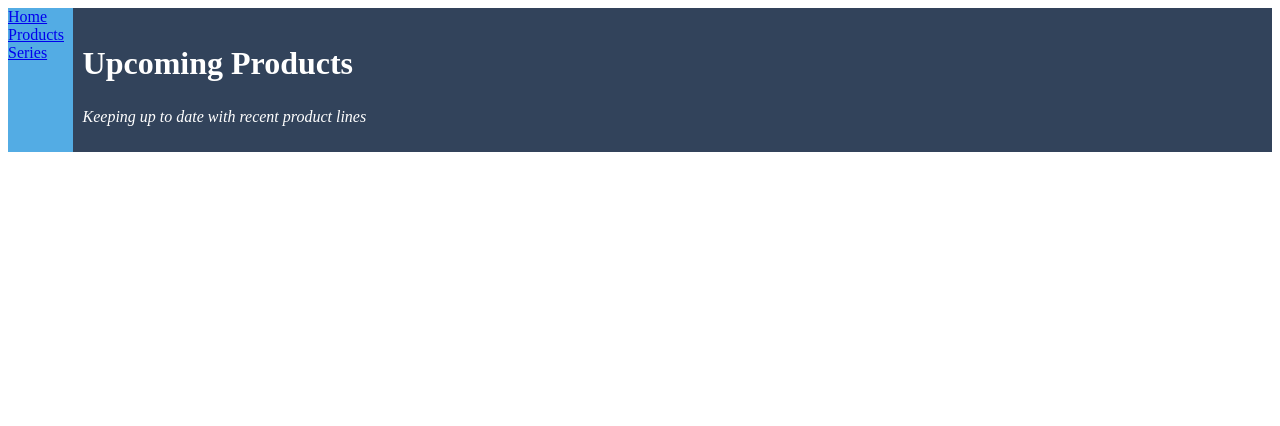
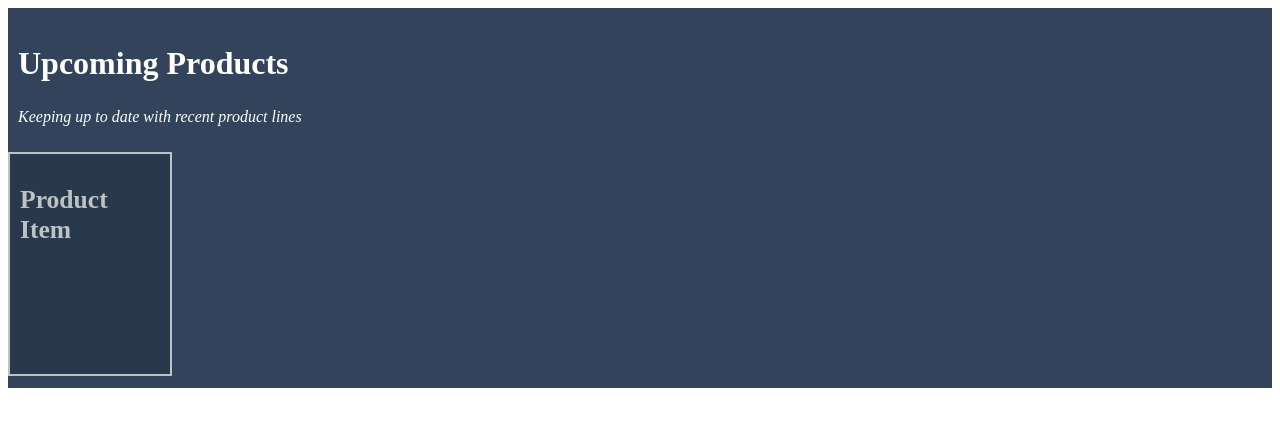
Before and after one commit to gregrossdev/angular-product-lines, an Angular app: page / in a window 1280 px wide. Shown: the top 426 px of the page. Built offline with nearby package versions, Linux system fonts and the light colour scheme.

Commit message:
using other components in a component

```diff
--- a/src/app/app.component.html
+++ b/src/app/app.component.html
@@ -1,4 +1,4 @@
-<nav>
+<!-- <nav>
   <a routerLink="/">
     Home
   </a>
@@ -8,12 +8,12 @@
   <a routerLink="/series">
     Series
   </a>
-</nav>
+</nav> -->
 
 <section>
   <header>
     <h1>Upcoming Products</h1>
     <p class="description">Keeping up to date with recent product lines</p>
   </header>
-  <router-outlet></router-outlet>
+  <app-product-item></app-product-item>
 </section>
--- /dev/null
+++ b/src/app/product-item.component.css
@@ -0,0 +1,66 @@
+:host {
+  display: flex;
+  flex-direction: column;
+  width: 140px;
+  height: 200px;
+  border: 2px solid;
+  background-color: #29394b;
+  padding: 10px;
+  color: #bdc2c5;
+  margin: 0 12px 12px 0;
+}
+h2 {
+  font-size: 1.6em;
+  flex: 1;
+}
+:host(.medium-movies) {
+  border-color: #53ace4;
+}
+:host(.medium-movies) > h2 {
+  color: #53ace4;
+}
+:host(.medium-series) {
+  border-color: #45bf94;
+}
+:host(.medium-series) > h2 {
+  color: #45bf94;
+}
+.tools {
+  margin-top: 8px;
+  display: flex;
+  flex-wrap: nowrap;
+  justify-content: space-between;
+}
+.favorite {
+  width: 24px;
+  height: 24px;
+  fill: #bdc2c5;
+  cursor: pointer;
+}
+.favorite.is-favorite {
+    fill: #37ad79;
+}
+.favorite.is-favorite-hovering {
+    fill: #45bf94;
+}
+.favorite.is-favorite.is-favorite-hovering {
+    fill: #ec4342;
+}
+.delete {
+  display: block;
+  background-color: #ec4342;
+  padding: 4px;
+  font-size: .8em;
+  border-radius: 4px;
+  color: #ffffff;
+  cursor: pointer;
+}
+.details {
+  display: block;
+  background-color: #37ad79;
+  padding: 4px;
+  font-size: .8em;
+  border-radius: 4px;
+  color: #ffffff;
+  text-decoration: none;
+}
--- /dev/null
+++ b/src/app/product-item.component.html
@@ -0,0 +1,22 @@
+<!-- <h2>{{ mediaItem.name }}</h2>
+<ng-template [ngIf]="mediaItem.watchedOn">
+  <div>Watched on {{ mediaItem.watchedOn | date: 'shortDate' }}</div>
+</ng-template>
+<div>{{ mediaItem.category }}</div>
+<div>{{ mediaItem.year }}</div>
+<div class="tools">
+  <svg
+    [mwFavorite]="mediaItem.isFavorite"
+    class="favorite" xmlns="http://www.w3.org/2000/svg" viewBox="0 0 24 24">
+    <path d="M12 9.229c.234-1.12 1.547-6.229 5.382-6.229 2.22 0 4.618 1.551 4.618 5.003 0 3.907-3.627 8.47-10 12.629-6.373-4.159-10-8.722-10-12.629 0-3.484 2.369-5.005 4.577-5.005 3.923 0 5.145 5.126 5.423 6.231zm-12-1.226c0 4.068 3.06 9.481 12 14.997 8.94-5.516 12-10.929 12-14.997 0-7.962-9.648-9.028-12-3.737-2.338-5.262-12-4.27-12 3.737z"
+    />
+  </svg>
+  <a class=">
+    remove
+  </a>
+  <a class="details">
+    watch
+  </a>
+</div> -->
+
+<h2>Product Item</h2>
```
Also changed, not shown: src/app/app.module.ts (+4 -10 lines), src/app/product-item.component.ts (added, +10 -0 lines).
